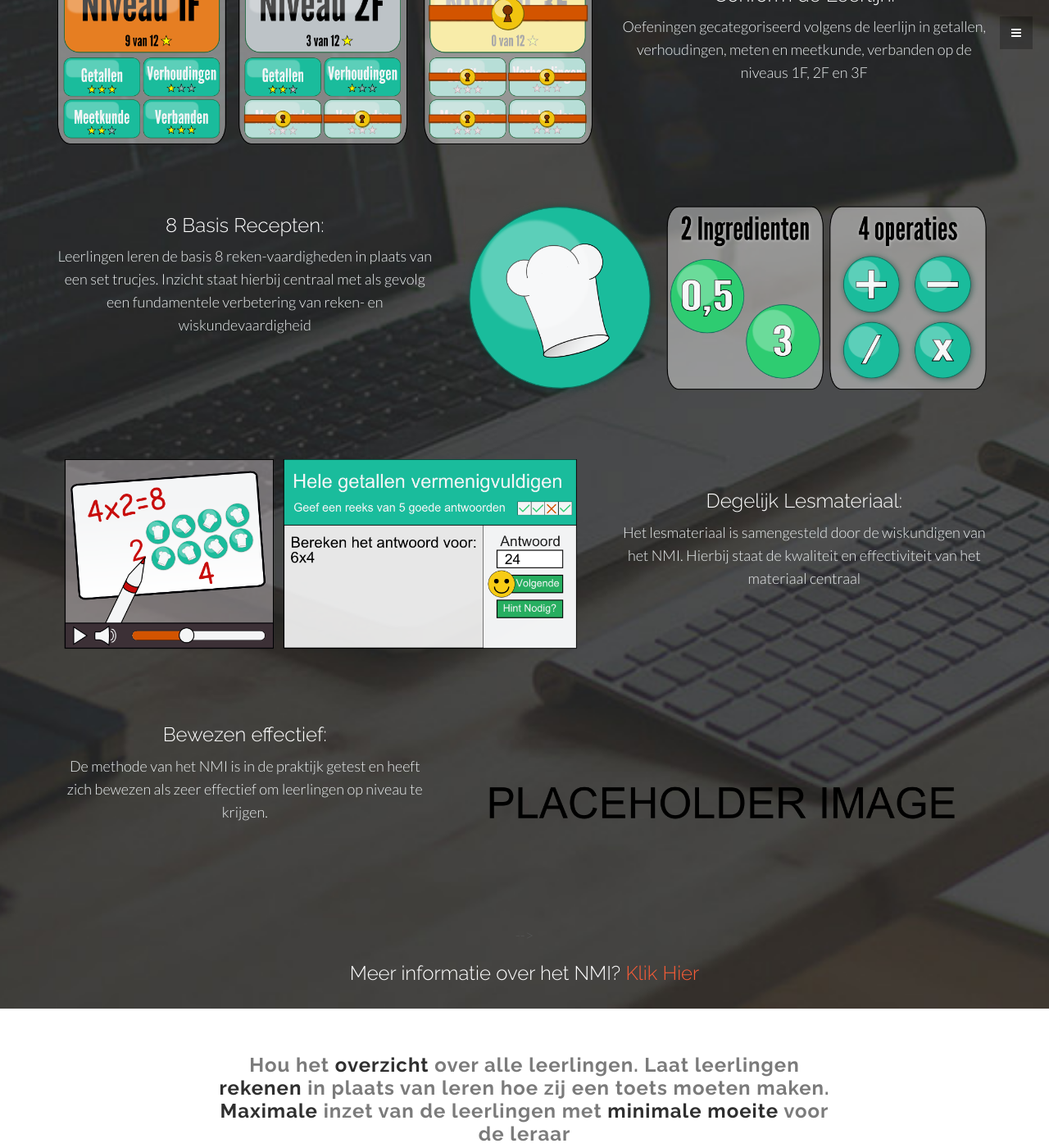
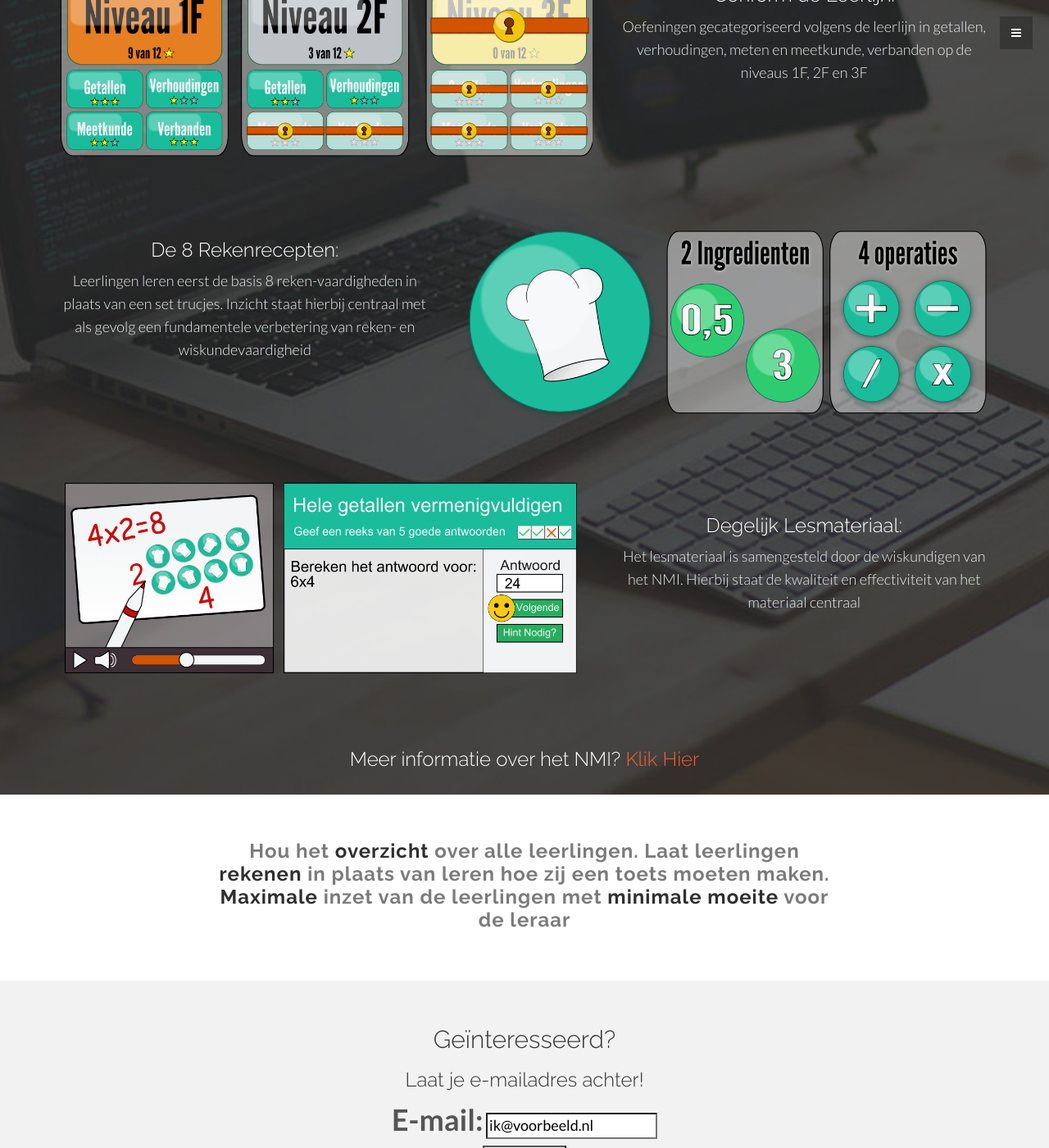
Before and after one commit to perceptum-github-transfer/verplichterekentoets, a Jekyll site: the page index.html, which Jekyll copies as it is, in a window 1280 px wide and 1400 px high, scrolled down 2656 px. Shown: the whole window at 82% size. Built offline with Jekyll 4.4.1, drawn with Linux system fonts in a browser that asks for light colours; some web fonts are replaced; Markdown is read by kramdown in place of the engine named in the settings.

Commit message:
Removed 4th point about method for NMI

```diff
--- a/index.html
+++ b/index.html
@@ -239,8 +239,8 @@
 
 
 				<div class="col-lg-5 port-space">
-					<h3>8 Basis Recepten:</h3>
-					 <P><FONT COLOR="#ecf0f1">Leerlingen leren de basis 8 reken-vaardigheden in plaats van een set trucjes. Inzicht staat hierbij centraal met als gevolg een fundamentele verbetering van reken- en wiskundevaardigheid</FONT></P>
+					<h3>De 8 Rekenrecepten:</h3>
+					 <P><FONT COLOR="#ecf0f1">Leerlingen leren eerst de basis 8 reken-vaardigheden in plaats van een set trucjes. Inzicht staat hierbij centraal met als gevolg een fundamentele verbetering van reken- en wiskundevaardigheid</FONT></P>
 				</div>
 				<div class="col-lg-7 port-space">
 				<img src="assets/img/recipes.png" width="100%">
@@ -259,6 +259,7 @@
 				</div>
 	</div>
 	<div class="col-lg-12 port-space"><br></div>
+	<!--
 <div class="row">
 
 				<div class="col-lg-5 port-space">
@@ -268,8 +269,8 @@
 				<div class="col-lg-7 port-space">
 					<img src="assets/img/dashboard.png" width="100%">
 				</div>
-			-->
-			</div>
+
+			</div>	-->
 			<div class="col-lg-12 port-space">
 			<h3>Meer informatie over het NMI? <a href="http://www.nlmath.nl">Klik Hier</a></h3>
 
```
Also changed, not shown: assets/img/dashboard.png, assets/img/dashboard.svg, assets/img/levels.png, assets/img/recipes.png, assets/img/videos.png.
